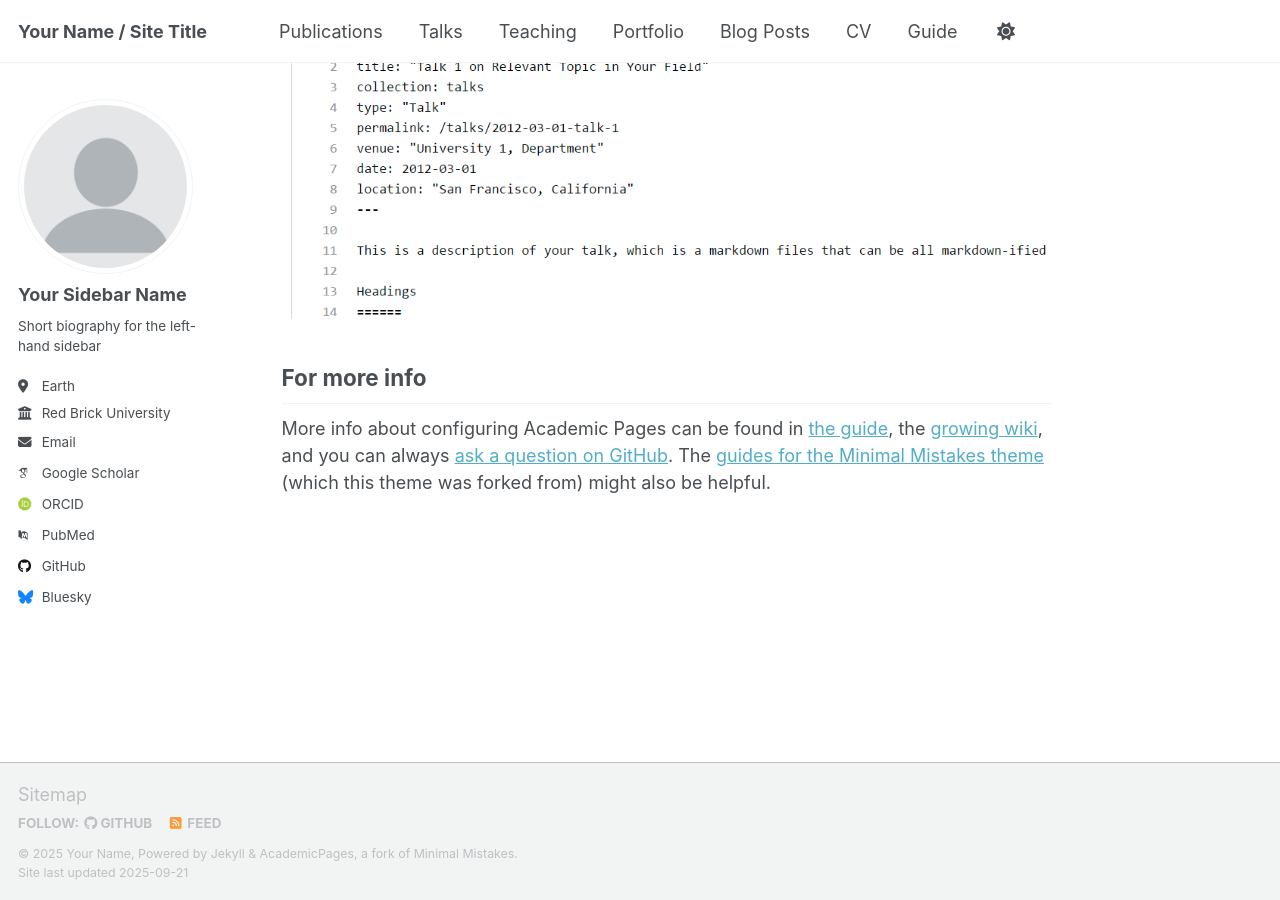
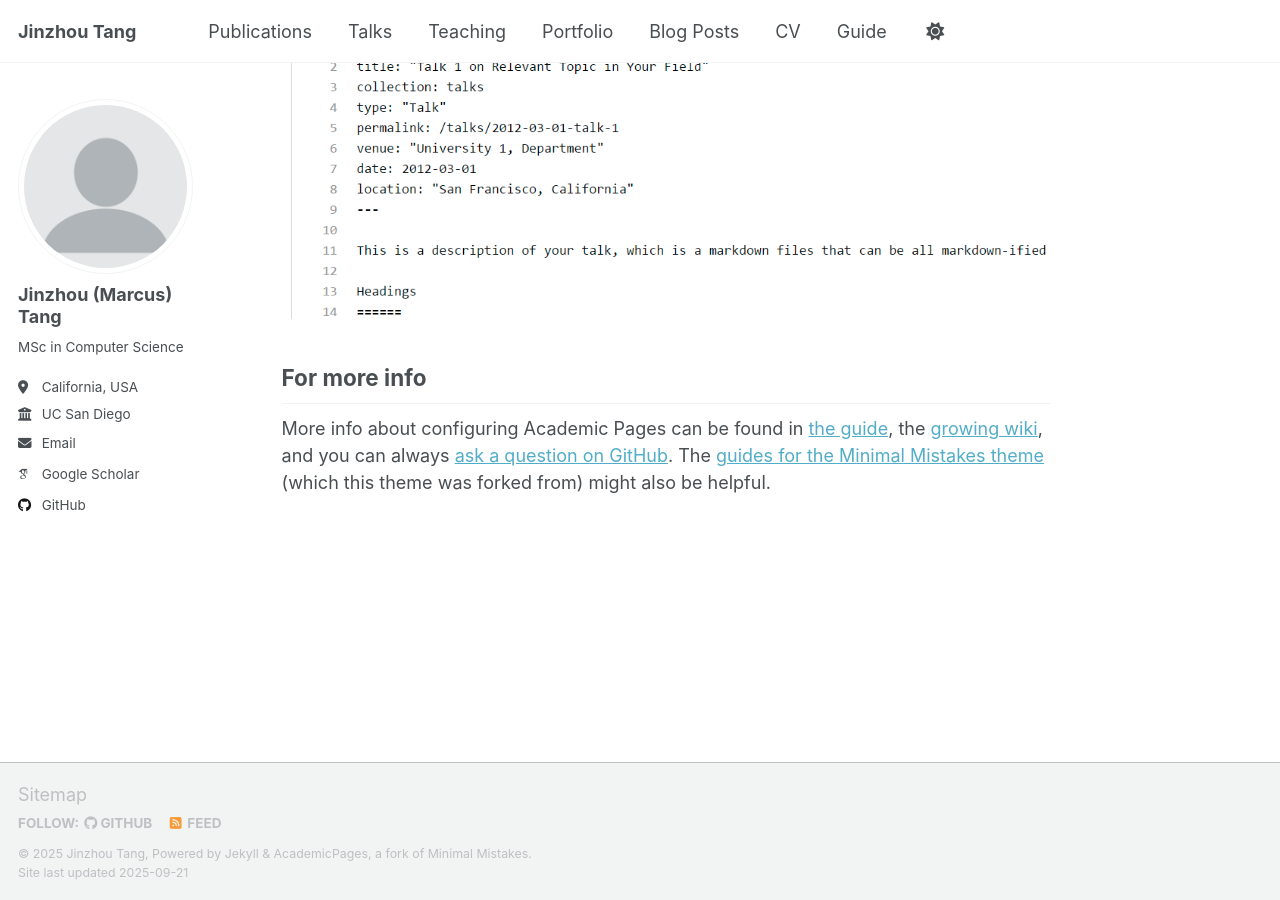
Before and after one commit to tangjzh/tangjzh.github.io, a Jekyll site: the page built from _pages/about.md, in a window 1280 px wide and 900 px high, scrolled down 2880 px. Built offline with Jekyll 4.4.1, drawn with Linux system fonts in a browser that asks for light colours; some web fonts are replaced; a script that is not in the unit is left out.

Commit message:
modified:   _config.yml

```diff
--- a/_config.yml
+++ b/_config.yml
@@ -9,10 +9,10 @@
 # Basic Site Settings
 locale                   : "en-US"
 site_theme               : "default" # Currently available options are "default", "air"
-title                    : "Your Name / Site Title"
+title                    : "Jinzhou Tang"
 title_separator          : "-"
-name                     : &name "Your Name"
-description              : &description "Your Name's academic portfolio"   # Update this with a general description of your site, this is the default if not overridden by a page
+name                     : &name "Jinzhou Tang"
+description              : &description "Jinzhou's academic portfolio"   # Update this with a general description of your site, this is the default if not overridden by a page
 url                      : https://academicpages.github.io # The base hostname & protocol for your site e.g. "https://[your GitHub username].github.io",
                                                            # or if you already have some other page hosted on Github then use "https://[your GitHub username].github.io/[Your Repo Name]"
 baseurl                  : "" # the subpath of your site, e.g. "/blog"
@@ -24,23 +24,23 @@ repository               : "academicpages/academicpages.github.io"
 author:
   # Biographic information
   avatar           : "profile.png"
-  name             : "Your Sidebar Name"
+  name             : "Jinzhou (Marcus) Tang"
   pronouns         : # example: "she/her"
-  bio              : "Short biography for the left-hand sidebar"
-  location         : "Earth"
-  employer         : "Red Brick University"
+  bio              : "MSc in Computer Science"
+  location         : "California, USA"
+  employer         : "UC San Diego"
   uri              : # URL
-  email            : "none@example.org"
+  email            : "jit027@ucsd.edu"
 
   # Academic websites
   academia         : # URL
   arxiv            : # URL - Update with the correct link to your profile
-  googlescholar    : "https://scholar.google.com/citations?user=PS_CX0AAAAAJ"
+  googlescholar    : "https://scholar.google.com/citations?user=qyQ8wBIAAAAJ"
   inspire-hep      : # URL
   impactstory      : # URL
-  orcid            : "http://orcid.org/yourorcidurl"
+  orcid            : # "http://orcid.org/yourorcidurl"
   semantic         : # URL
-  pubmed           : "https://www.ncbi.nlm.nih.gov/pubmed/?term=john+snow"
+  pubmed           : # "https://www.ncbi.nlm.nih.gov/pubmed/?term=john+snow"
   researchgate     : # URL
   scopus           : # URL
 
@@ -48,13 +48,13 @@ author:
   bitbucket        : # Username - Update with your username on the site
   codepen          : # Username
   dribbble         : # Username
-  github           : "academicpages"
+  github           : "https://github.com/tangjzh"
   kaggle           : # Username
   stackoverflow    : # User number or user number and name (i.e., use "1" or "1/jeff-atwood")
 
   # Social media
   artstation       : # Username
-  bluesky          : "bsky.app" # Replace this with you Bluesky username
+  bluesky          : # "bsky.app" # Replace this with you Bluesky username
   facebook         : # Username
   flickr           : # Username
   foursquare       : # Username
@@ -219,16 +219,16 @@ kramdown:
 # These settings control the types of collections used by the template
 collections:
   teaching:
-    output: true
+    output: false
     permalink: /:collection/:path/
   publications:
     output: true
     permalink: /:collection/:path/
   portfolio:
-    output: true
+    output: false
     permalink: /:collection/:path/
   talks:
-    output: true
+    output: false
     permalink: /:collection/:path/
 
 
```
